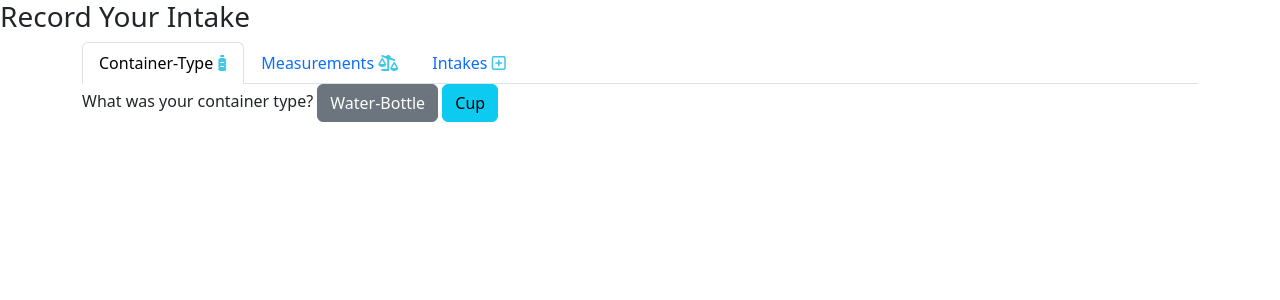
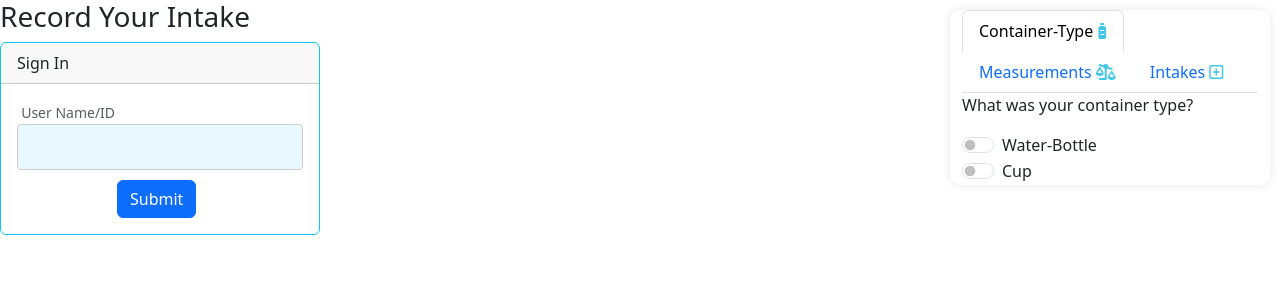
Before and after one commit to Michaela-m707/Water_Tracker, a Flask app: template templates/add.html in a window 1280 px wide. Shown: the top 300 px of the page. Run offline with Flask 3, Linux system fonts and the light colour scheme; the template is opened without the code that fills it: most values are stand-ins (such as "Sample title", 1, 10 or a date in 2020); some libraries are stand-ins or nearby versions.

Commit message:
edit for frontend

```diff
--- a/templates/add.html
+++ b/templates/add.html
@@ -15,7 +15,22 @@
             <div class="Record_Table">
                   <h3>Record Your Intake</h3>
             </div>
-            <div class="container">
+
+
+            <div class="card border-info mb-3" style="max-width: 20rem;">
+              <div class="card-header">Sign In</div>
+              <div class="card-body">
+                <div class="form-group">
+                  <label for=""></label>
+                  <small id="helpId" class="text-muted">User Name/ID</small>
+                  <input type="text" name="name" id="userName" class="form-control" placeholder="" aria-describedby="helpId">
+
+                  <button type="button" class="btn btn-primary">Submit</button>
+                </div>
+              </div>
+            </div>
+
+              <div class="container-fluid">
                   <ul class="nav nav-tabs" role="tablist">
                       <li class="nav-item" role="presentation">
                           <a class="nav-link active" data-bs-toggle="tab" href="#Type" aria-selected="true" role="tab">Container-Type <i class="fa-solid fa-bottle-water" style="color: #40c6e7;"></i></a>
@@ -25,10 +40,19 @@
                       </li>
                       <li class="nav-item" role="presentation">
                           <a class="nav-link" data-bs-toggle="tab" href="#messages" aria-selected="false" role="tab" tabindex="-1">Intakes <i class="fa-regular fa-square-plus" style="color: #40c6e7;"></i></a>
+                      </li>
                   </ul>
                   <div id="myTabContent" class="tab-content">
                       <div class="tab-pane fade active show" id="Type" role="tabpanel">
-                      <p>What was your container type? <button type="button" class="btn btn-secondary">Water-Bottle</button> <button type="button" class="btn btn-info">Cup</button> </p>
+                          <p>What was your container type?</p>
+                          <div class="form-check form-switch">
+                              <input class="form-check-input" type="checkbox" id="waterBottleSwitch">
+                              <label class="form-check-label" for="waterBottleSwitch">Water-Bottle</label>
+                          </div>
+                          <div class="form-check form-switch">
+                              <input class="form-check-input" type="checkbox" id="cupSwitch">
+                              <label class="form-check-label" for="cupSwitch">Cup</label>
+                          </div>
                       </div>
                       <div class="tab-pane fade" id="profile" role="tabpanel">
                           <p>What is the measurements of your container?</p>
@@ -73,14 +97,27 @@
                                   cupsInput.value = cups.toFixed(2); // Display cups with 2 decimal places
                               });
                           </script>
+                      </div>
+                      <div class="tab-pane fade" id="messages" role="tabpanel">
+                          <p>How many intakes did you have?</p>
+                          <div class="slidecontainer">
+                              <input type="range" min="1" max="10" value="5" class="slider" id="intakeSlider">
+                              <p>Value: <span id="intakeValue"></span></p>
 
+                              <script>
+                                  var slider = document.getElementById("intakeSlider");
+                                  var output = document.getElementById("intakeValue");
+                                  output.innerHTML = slider.value;
+
+                                  slider.oninput = function() {
+                                      output.innerHTML = this.value;
+                                  }
+                              </script>
                           </div>
-
-                  <div class="tab-pane fade" id="intakes" role="tabpanel">
-                    <p>How many times did you drink from your container?</p>
                       </div>
                   </div>
               </div>
 
+
   </body>
 </html>
--- /dev/null
+++ b/templates/css assets/stylesheet.css
@@ -0,0 +1,53 @@
+#userName {
+    width: 100%;
+    padding: 10px;
+    font-size: 16px;
+    border: 1px solid #ccc;
+    background-color: #40c6e71c;
+    border-radius: 4px;
+    box-sizing: border-box;
+}
+
+.form-control {
+    margin-bottom: 10px;
+}
+
+.btn {
+    padding: 10px 20px;
+    font-size: 16px;
+    border: none;
+    margin-left: 100px;
+    border-radius: 4px;
+    cursor: pointer;
+
+}
+
+.btn-primary {
+    background-color: #007bff;
+    color: #fff;
+
+
+}
+
+.btn-primary:hover {
+    background-color: #033c7a;
+}
+
+.container-fluid {
+    position: absolute;
+    max-width: 20rem;
+    position: fixed;
+    top: 10px;
+    right: 10px;
+    border-radius: 10px;
+    box-shadow: 0 0 10px 0 rgba(0, 0, 0, 0.1);
+    background-color: #fff;
+
+
+  }
+
+
+
+.btn.btn-info:hover {
+    background-color: #2a7cdb;
+}
```
Also changed, not shown: templates/home.html (added, +19 -0 lines), 1 other file. Lines whose indentation alone changed are shown as unchanged.
